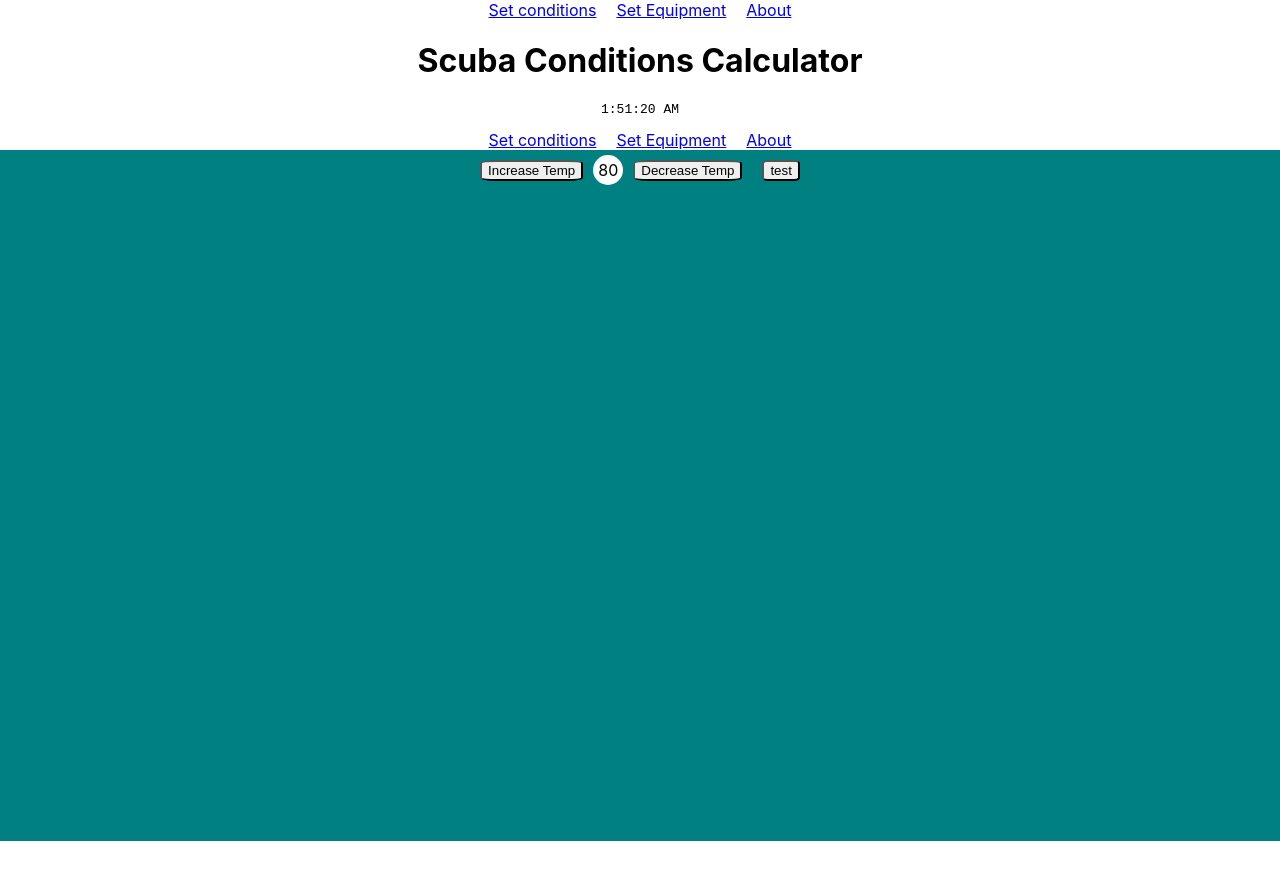
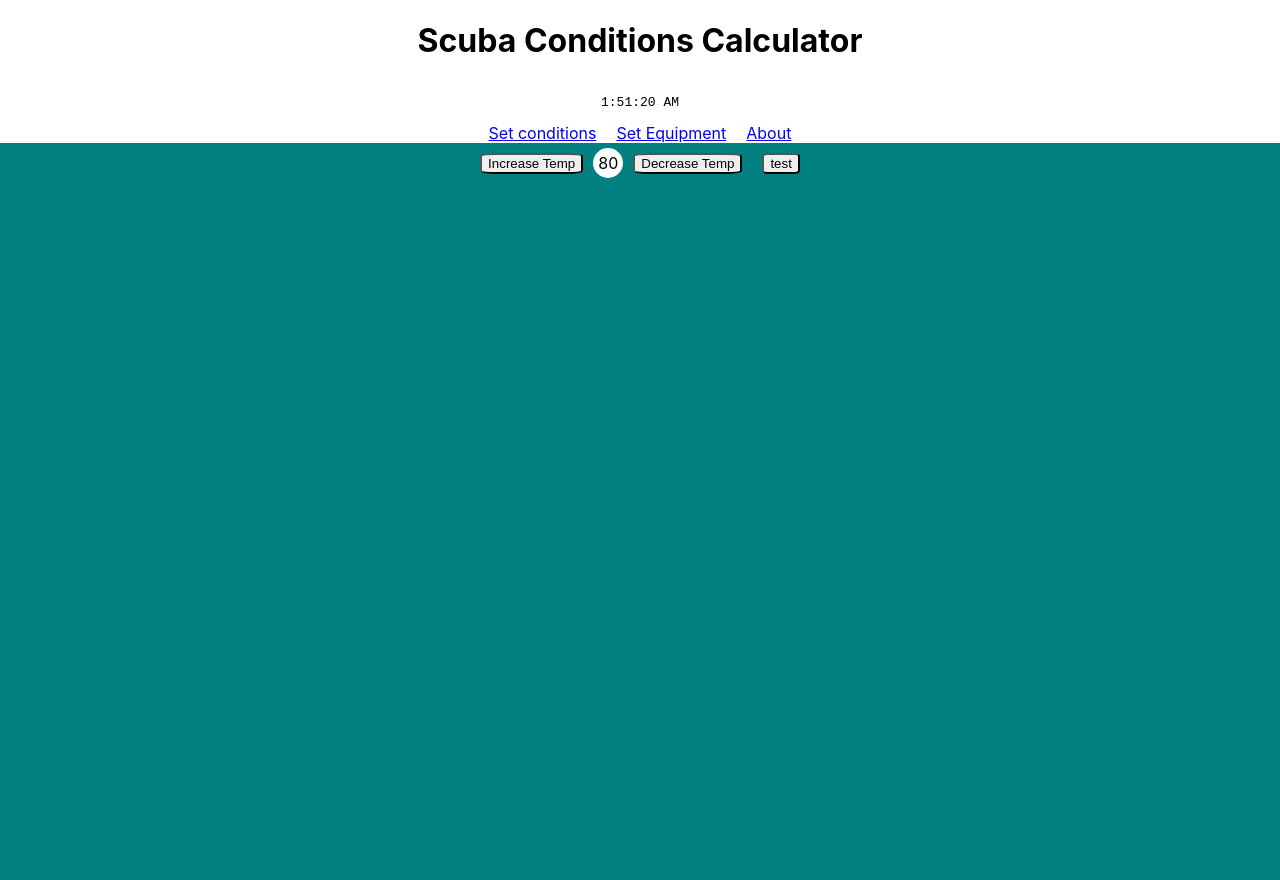
Before and after one commit to McKenzie-Allen/ScubaSite, a React (Create React App) app: page / in a window 1280 px wide. Shown: the top 880 px of the page. Before the commit the page ends 841 px from the top, so only its background shows below. Built offline with nearby package versions, Linux system fonts and the light colour scheme.

Commit message:
Set the main title in for the nav

```diff
--- a/package.json
+++ b/package.json
@@ -6,10 +6,12 @@
     "@testing-library/jest-dom": "^5.16.4",
     "@testing-library/react": "^13.2.0",
     "@testing-library/user-event": "^13.5.0",
+    "cors": "^2.8.5",
     "express": "^4.18.1",
     "formik": "^2.2.9",
     "react": "^18.1.0",
     "react-dom": "^18.1.0",
+    "react-router-dom": "^6.3.0",
     "react-scripts": "5.0.1",
     "web-vitals": "^2.1.4"
   },
--- a/src/App.css
+++ b/src/App.css
@@ -24,6 +24,10 @@
 
 .header {
   background-color: white;
+  display: flex;
+  justify-content: center;
+  flex-direction: column;
+  align-items: center;
 }
 
 .tempCounter {
--- a/src/App.js
+++ b/src/App.js
@@ -2,14 +2,14 @@ import { Routes, Route, Link } from "react-router-dom";
 
 import Home from './Home'
 import SetConditions from "./SetConditions";
-import Nav from './Nav'
+import MainTitle from './MainTitle'
 
 import './App.css';
 
 function App() {
   return (
     <>
-      <Nav />
+      <MainTitle />
       <Routes>
         <Route path="/setconditions" element={ <SetConditions />}/>
         <Route path="/" element={<Home />} />
--- a/src/Home.js
+++ b/src/Home.js
@@ -1,5 +1,4 @@
 import React,{ useState } from 'react'
-import MainTitle from './MainTitle';
 import TempCounter from './TempCounter';
 
 
@@ -18,7 +17,6 @@ const Home = () => {
 
   return (
     <div className = 'App'>
-        <MainTitle />
         <TempCounter tempUp = {increaseCounter} tempDown = {decreaseCounter} defaultTemp = {countTemp} submitTemp = {postTemp} />
     </div>
   )
```
Also changed, not shown: 1 other file (tests, documents, lock files or other folders).
